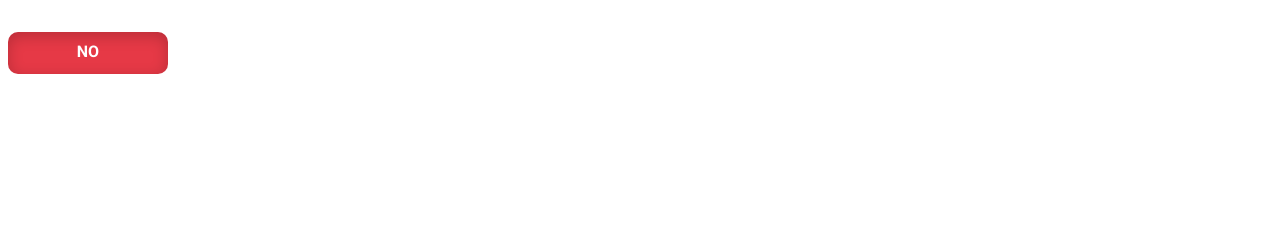
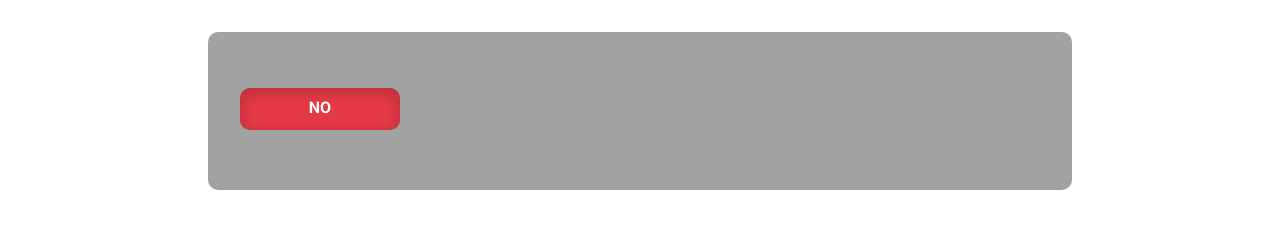
Before and after one commit to vivi-cake/stuff, a plain HTML site: page index.html in a window 1280 px wide. Drawn offline with Linux system fonts and the light colour scheme.

Commit message:
Update index.html

```diff
--- a/index.html
+++ b/index.html
@@ -8,14 +8,26 @@
 <link href="https://fonts.googleapis.com/css2?family=Roboto:wght@400;700&display=swap" rel="stylesheet">
     <link rel="stylesheet" href="style.css">
 </head>
+
+<style>
+    section {
+          max-width: 800px;
+          margin: 0 auto;
+          padding: 2rem;
+          background-color: rgba(100, 100, 100, 0.6);
+          border-radius: 10px;
+          margin-top: 2rem;
+      }
+</style>
+
 <body>
-
+<section>
     <div class="buttons-container">
         <a href="#" class="btn test-completed"></a>
     </div>
 
      <div class="buttons-container">
     </div>
-
+</section>
 </body>
 </html>
```
